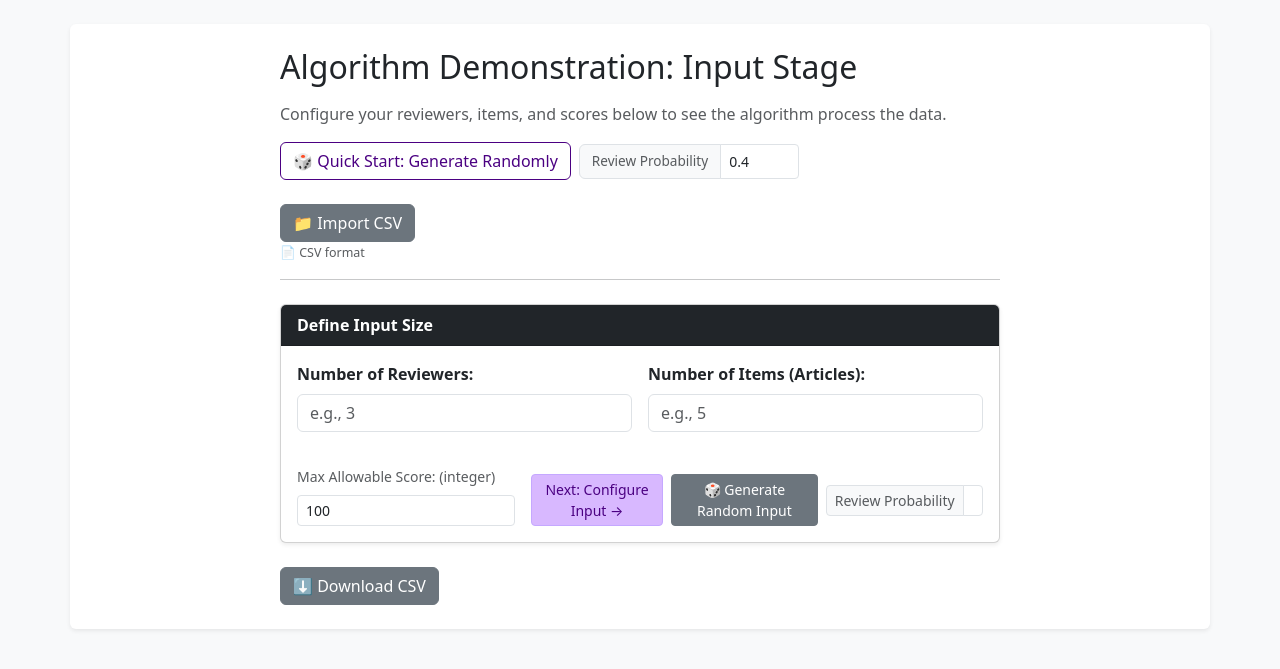
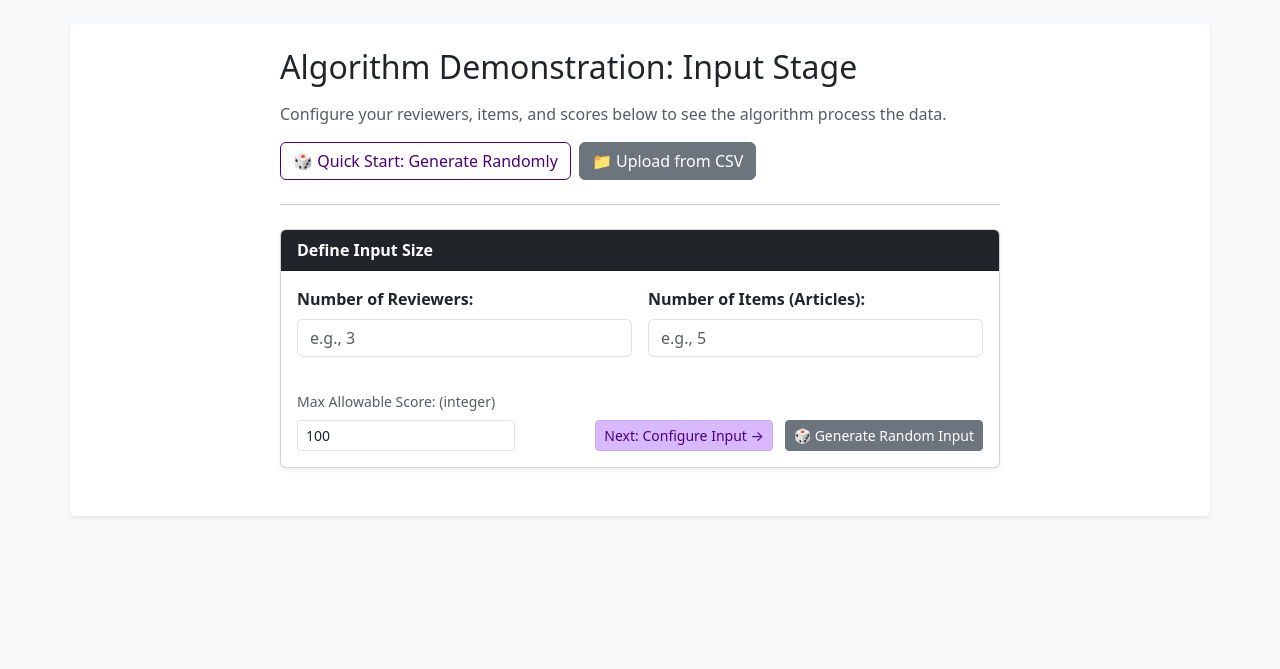
Before and after one commit to AvitalZar/website-for-rgcr, a Flask app: page /input in a window 1280 px wide. Shown: the part 56-725 px from the top of the page. Run offline with Flask 3, Linux system fonts and the light colour scheme.

Commit message:
input remain in input stage after execution.

```diff
--- a/app.py
+++ b/app.py
@@ -1,6 +1,7 @@
 from flask import Flask, render_template, request, Response
-from rgcr_lite.rgcr_methods import RGCR, rgcr_from_csv
+from rgcr_lite import RGCR, voters_from_csv
 import io
+import json
 import logging
 import os
 import tempfile
@@ -15,18 +16,89 @@
     return render_template('index.html')
 
 # 2. Input Page Route
-@app.route('/input')
+@app.route('/input', methods=['GET', 'POST'])
 def input_page():
-    return render_template('input.html')
+    prefill = None
+    csv_error = None
 
-# 3. Results Page Route (Handles the form submission and CSV upload)
+    if request.method == 'POST':
+        try:
+            reviewers_json = request.form.get('prefill_reviewers', '[]')
+            raw_reviewers = json.loads(reviewers_json)
+            # JSON object keys are always strings - convert item ids back to int
+            reviewers_list = [
+                {int(item_id): score for item_id, score in reviewer.items()}
+                for reviewer in raw_reviewers
+            ]
+            num_items = int(request.form.get('prefill_num_items', 0))
+            max_score = int(request.form.get('prefill_max_score', 100))
+
+            prefill = {
+                'num_reviewers': len(reviewers_list),
+                'num_items': num_items,
+                'max_score': max_score,
+                'reviewers': reviewers_list,
+            }
+        except (ValueError, TypeError, json.JSONDecodeError):
+            # If anything about the submitted prefill data is malformed,
+            # just fall back to a blank input page rather than erroring out.
+            prefill = None
+            csv_error = "Could not restore your previous input. Please re-enter it."
+
+    return render_template('input.html', prefill=prefill, csv_error=csv_error)
+
+@app.route('/upload_csv', methods=['POST'])
+def upload_csv():
+    csv_error = None
+    prefill = None
+
+    csv_file = request.files.get('csv_file')
+    if not csv_file or csv_file.filename == '':
+        csv_error = "No CSV file was uploaded."
+        return render_template('input.html', prefill=None, csv_error=csv_error)
+
+    temp_dir = tempfile.gettempdir()
+    filename = secure_filename(csv_file.filename)
+    temp_path = os.path.join(temp_dir, filename)
+    csv_file.save(temp_path)
+
+    try:
+        reviewers_list = voters_from_csv(temp_path)
+        unique_items = ({item_id for reviewer in reviewers_list for item_id in reviewer})
+        '''
+        item_to_id = {item_id: idx for idx, item_id in enumerate(unique_items)}
+        reviewers_list = [
+            {item_to_id[item_id]: score for item_id, score in reviewer.items()}
+            for reviewer in pre_reviewers_list
+        ]'''
+
+
+        max_score = max(score for reviewer in reviewers_list for score in reviewer.values()) if reviewers_list else 100
+        num_items = len(unique_items)
+        prefill = {
+            'num_reviewers': len(reviewers_list),
+            'num_items': num_items,
+            'max_score': max_score,
+            'reviewers': reviewers_list,
+        }
+    except Exception as e:
+        csv_error = f"Could not read the CSV file: {e}"
+    finally:
+        if os.path.exists(temp_path):
+            os.remove(temp_path)
+
+    return render_template('input.html', prefill=prefill, csv_error=csv_error)
+
+# 3. Results Page Route (Handles the form submission)
 @app.route('/results', methods=['POST'])
 def results():
-    res = None
+    results = None
     function_logs = ""
     error_message = None
     reviewers_list = []
     avg_result = []
+    num_items = 0
+    max_score = 100
 
     # Setup logger
     log_capture_string = io.StringIO()
@@ -41,65 +113,47 @@
     logger.addHandler(ch)
 
     try:
-        # Check if a CSV file was uploaded
-        if 'csv_file' in request.files and request.files['csv_file'].filename != '':
-            csv_file = request.files['csv_file']
+        # Standard manual form processing (this now also covers data that
+        # originated from a CSV upload or from returning from the results page,
+        # since both are prefilled into this same form before submission).
+        num_reviewers_str = request.form.get('num_reviewers')
 
-            # Create a temporary path to save the uploaded file
-            temp_dir = tempfile.gettempdir()
-            filename = secure_filename(csv_file.filename)
-            temp_path = os.path.join(temp_dir, filename)
+        if num_reviewers_str:
+            num_reviewers = int(num_reviewers_str)
+            num_items = int(request.form.get('num_items'))
+            max_score = int(request.form.get('max_score', 10))
 
-            csv_file.save(temp_path)
+            for r in range(1, num_reviewers + 1):
+                reviewer_dict = {}
+                for i in range(1, num_items + 1):
+                    is_active = request.form.get(f'active_r{r}_i{i}') == 'on'
+                    if is_active:
+                        score = int(request.form.get(f'score_r{r}_i{i}'))
+                        reviewer_dict[i] = score
+
+                reviewers_list.append(reviewer_dict)
 
             try:
-                # Execute directly from the temporary CSV file path
-                res = rgcr_from_csv(temp_path)
+                # Execute standard RGCR process
+                results = rgcr_estimator(reviewers_list, num_items)
             except Exception as e:
                 error_message = str(e)
-            finally:
-                # Clean up the temporary file
-                if os.path.exists(temp_path):
-                    os.remove(temp_path)
-        else:
-            # Standard manual form processing
-            num_reviewers_str = request.form.get('num_reviewers')
 
-            # Ensure standard form inputs exist before parsing
-            if num_reviewers_str:
-                num_reviewers = int(num_reviewers_str)
-                num_items = int(request.form.get('num_items'))
-                max_score = int(request.form.get('max_score', 10))
-
-                for r in range(1, num_reviewers + 1):
-                    reviewer_dict = {}
-                    for i in range(1, num_items + 1):
-                        is_active = request.form.get(f'active_r{r}_i{i}') == 'on'
-                        if is_active:
-                            score = int(request.form.get(f'score_r{r}_i{i}'))
-                            reviewer_dict[i] = score
-
-                    reviewers_list.append(reviewer_dict)
-
-                try:
-                    # Execute standard RGCR process
-                    res = rgcr_estimator(reviewers_list, num_items)
-                except Exception as e:
-                    error_message = str(e)
-
-                # Calculate average result independently, mirroring the original code structure
-                avg_result = mean_estimator(reviewers_list, num_items)
+            # Calculate average result independently, mirroring the original code structure
+            avg_result = mean_estimator(reviewers_list, max_score)
 
     finally:
         logger.removeHandler(ch)
         function_logs = log_capture_string.getvalue()
 
     return render_template('results.html',
-                           result_ranking=res,
+                           result_ranking=results,
                            avg_ranking=avg_result,
                            logs=function_logs,
                            error_message=error_message,
-                           reviewers_list=reviewers_list)
+                           reviewers_list=reviewers_list,
+                           num_items=num_items,
+                           max_score=max_score)
 
 # 4. About Page Route
 @app.route('/about')
--- a/templates/input.html
+++ b/templates/input.html
@@ -19,48 +19,28 @@
         <h2 class="mb-3 text-start">Algorithm Demonstration: Input Stage</h2>
         <p class="text-muted text-start">Configure your reviewers, items, and scores below to see the algorithm process the data.</p>
 
-        <div class="mb-4 text-start d-flex gap-2 align-items-center">
+        {% if csv_error %}
+            <div class="alert alert-danger" role="alert">
+                ⚠️ {{ csv_error }}
+            </div>
+        {% endif %}
+
+        <div class="mb-4 text-start d-flex gap-2">
             <button type="button" class="btn" style="color:#4b0082; border-color:#4b0082;" onclick="generateFullyRandomSetup()">
                 🎲 Quick Start: Generate Randomly
             </button>
-            <div class="input-group" style="width: 220px;">
-                <span class="input-group-text small text-muted" style="font-size: 0.85rem;">Review Probability</span>
-                <input type="number" id="prob_top" class="form-control form-control-sm" value="0.4" min="0.01" max="0.99" step="0.01" onchange="syncProbability(this.value)">
-            </div>
+
+            <form action="/upload_csv" method="POST" enctype="multipart/form-data" id="csvForm" class="m-0">
+                <input type="file" id="csvFileInput" name="csv_file" accept=".csv" style="display: none;" onchange="document.getElementById('csvForm').submit();">
+                <button type="button" class="btn btn-secondary" onclick="document.getElementById('csvFileInput').click();">
+                    📁 Upload from CSV
+                </button>
+            </form>
         </div>
 
-        <div>
-            <form action="/results" method="POST" enctype="multipart/form-data" id="csvForm" class="m-0">
-                <input type="file" id="csvFileInput" name="csv_file" accept=".csv" style="display: none;" onchange="document.getElementById('csvForm').submit();">
-                <button type="button" class="btn btn-secondary" onclick="document.getElementById('csvFileInput').click();">
-                    📁 Import CSV
-                </button>
-            </form>
-
-            <div class="d-flex align-items-start">
-                <a href="#" class="text-muted small text-decoration-none" style="font-size:0.78rem; margin-top:2px;"
-                   onclick="toggleCsvFormat(event)">📄 CSV format</a>
-                <div id="csvFormatPopup" class="d-none ms-2 p-2 border rounded bg-white shadow-sm" style="font-size:0.75rem;">
-                    <div class="text-muted mb-1 fw-bold">Expected CSV structure:</div>
-                    <table class="table table-bordered table-sm mb-1" style="font-size:0.73rem; width:auto;">
-                        <thead class="table-light">
-                            <tr>
-                                <th>item</th>
-                                <th>Rev 1</th>
-                                <th>Rev 2</th>
-                                <th>Rev 3</th>
-                            </tr>
-                        </thead>
-                        <tbody>
-                            <tr><td>1</td><td>score</td><td>score</td><td>score</td></tr>
-                            <tr><td>2</td><td>score</td><td>score</td><td>score</td></tr>
-                            <tr><td>3</td><td>score</td><td>score</td><td>score</td></tr>
-                        </tbody>
-                    </table>
-                    <div class="text-muted" style="font-size:0.7rem;">Empty cells = reviewer skipped that item.</div>
-                </div>
-            </div>
-        </div>
+        {% if prefill %}
+            <script id="prefill-data" type="application/json">{{ prefill | tojson }}</script>
+        {% endif %}
 
         <hr>
 
@@ -88,25 +68,16 @@
                                 Max score must be a valid integer.
                             </div>
                         </div>
-                        <div class="col-md-8 d-flex justify-content-end align-items-center gap-2">
+                        <div class="col-md-8 text-end">
                             <button type="button" class="btn btn-sm" style="background-color:#d8b8ff; border-color:#c5a8ff; color:#4b0082;" onclick="buildStep2(false)">
                                 Next: Configure Input →
                             </button>
-
-                            <button type="button" class="btn btn-sm btn-secondary" onclick="buildStep2(true)">
+                            <button type="button" class="btn btn-sm btn-secondary ms-2" onclick="buildStep2(true)">
                                 🎲 Generate Random Input
                             </button>
-                            <div class="input-group input-group-sm" style="width: 220px;">
-                                <span class="input-group-text text-muted">Review Probability</span>
-                                <input type="number" id="prob_bottom" class="form-control" value="0.4" min="0.01" max="0.99" step="0.01" onchange="syncProbability(this.value)">
-                            </div>
                         </div>
                     </div>
                 </div>
-            </div>
-
-            <div id="downloading">
-                <button type="button" class="btn btn-secondary" onclick="downloadCSV()">⬇ Download CSV</button>
             </div>
 
             <div id="execution" class="mt-4 border-top pt-3 text-start d-none">
@@ -124,48 +95,16 @@
                     <div id="matrix_dynamic_area"></div>
 
                     <div class="mt-4 border-top pt-3 text-end">
-                        <button type="button" class="btn btn-secondary text-white me-2" onclick="downloadCSV()">⬇ Download CSV</button>
                         <button type="submit" class="btn btn-success btn-lg">Execute Algorithm 🚀</button>
                     </div>
                 </div>
             </div>
+
         </form>
     </div>
 </div>
 
 <script>
-// Sync both probability input fields
-function syncProbability(val) {
-    document.getElementById('prob_top').value = val;
-    document.getElementById('prob_bottom').value = val;
-}
-
-function downloadCSV() {
-    let numReviewers = parseInt(document.getElementById('num_reviewers').value) || 3;
-    let numItems = parseInt(document.getElementById('num_items').value) || 5;
-
-    let csvContent = "item";
-    for(let r=1; r<=numReviewers; r++) csvContent += ",Rev " + r;
-    csvContent += "\n";
-
-    for(let i=1; i<=numItems; i++) {
-        csvContent += i;
-        for(let r=1; r<=numReviewers; r++) {
-            let el = document.getElementById(`score_r${r}_i${i}`);
-            let val = (el && !el.disabled) ? el.value : "";
-            csvContent += "," + val;
-        }
-        csvContent += "\n";
-    }
-
-    const blob = new Blob([csvContent], { type: 'text/csv' });
-    const url = window.URL.createObjectURL(blob);
-    const a = document.createElement('a');
-    a.setAttribute('href', url);
-    a.setAttribute('download', 'data_input.csv');
-    a.click();
-}
-
 function validateMaxScoreField() {
     const maxScoreInput = document.getElementById('max_score');
     const val = parseFloat(maxScoreInput.value);
@@ -197,7 +136,11 @@
     });
 }
 
-function buildStep2(shouldRandomizeMatrix = false) {
+// Dynamically creates the scoring interface.
+// presetData (optional): { num_reviewers, num_items, max_score, reviewers: [ {item: score, ...}, ... ] }
+// When provided, the grid is filled with these exact values (e.g. from a CSV
+// upload, or from returning from the results page) instead of random ones.
+function buildStep2(shouldRandomizeMatrix = false, presetData = null) {
     if (!validateMaxScoreField()) {
         alert("Please enter a valid integer for the Max Allowable Score first.");
         return;
@@ -212,36 +155,23 @@
         return;
     }
 
-    // Probability logic
-    let reviewProbability = 0.4;
-    if (shouldRandomizeMatrix) {
-        let probInputStr = document.getElementById('prob_bottom').value;
-        if (probInputStr.trim() !== "") {
-            let probInput = parseFloat(probInputStr);
-            if (!isNaN(probInput) && probInput > 0 && probInput < 1) {
-                reviewProbability = probInput;
-            } else {
-                alert("Review Probability must be strictly greater than 0 and less than 1. Using default 0.4");
-                syncProbability("0.4");
-            }
-        }
-    }
-
     document.getElementById('display_max_score').innerText = maxScore;
     const container = document.getElementById('matrix_dynamic_area');
     container.innerHTML = '';
 
+    // --- Step 1: Create a global shuffled list of all items (acyclic underlying hierarchy) ---
     let masterItemOrder = [];
     for (let i = 1; i <= numItems; i++) {
         masterItemOrder.push(i);
     }
-    if (shouldRandomizeMatrix) {
+    if (shouldRandomizeMatrix && !presetData) {
         for (let i = numItems - 1; i > 0; i--) {
-            const j = Math.floor(Math.random() * (i + 1));
-            [masterItemOrder[i], masterItemOrder[j]] = [masterItemOrder[j], masterItemOrder[i]];
-        }
+        const j = Math.floor(Math.random() * (i + 1));
+        [masterItemOrder[i], masterItemOrder[j]] = [masterItemOrder[j], masterItemOrder[i]];
+    }
     }
 
+    // Loop to build the interface UI for each reviewer
     for (let r = 1; r <= numReviewers; r++) {
         let reviewerHtml = `
             <div class="p-3 mb-3 border rounded bg-light">
@@ -253,13 +183,22 @@
                 </div>
         `;
 
+        // Temporary helper object to hold generated random scores for the current reviewer
         let generatedScoresForReviewer = {};
 
-        if (shouldRandomizeMatrix) {
+        if (presetData && presetData.reviewers && presetData.reviewers[r - 1]) {
+            // Use the exact preset scores for this reviewer (from CSV upload or
+            // from returning from the results page), converting item keys to numbers.
+            const presetReviewer = presetData.reviewers[r - 1];
+            Object.keys(presetReviewer).forEach(itemKey => {
+                generatedScoresForReviewer[parseInt(itemKey)] = presetReviewer[itemKey];
+            });
+        } else if (shouldRandomizeMatrix) {
+            // --- Step 2: Select random items ---
             let activeItemsForThisReviewer = [];
             for (let i = 1; i <= numItems; i++) {
-                // Modified probability condition based on input
-                if (Math.random() < reviewProbability) {
+                // 40% chance that the reviewer selected this item to review
+                if (Math.random() > 0.60) {
                     activeItemsForThisReviewer.push(i);
                 }
             }
@@ -276,6 +215,7 @@
                 activeItemsForThisReviewer.sort((a, b) => a - b);
             }
 
+            // Filter the master shuffled list to contain only the items this reviewer selected
             let reviewerOrderedSelection = masterItemOrder.filter(item => activeItemsForThisReviewer.includes(item));
             let totalSelected = reviewerOrderedSelection.length;
 
@@ -291,14 +231,17 @@
                 }
 
                 let randomScoresPool = availableScores.slice(0, totalSelected);
+
                 randomScoresPool.sort((a, b) => a - b);
 
+                // Map the sorted scores to the corresponding items based on their occurrence in the shuffled list
                 reviewerOrderedSelection.forEach((item, index) => {
                     generatedScoresForReviewer[item] = randomScoresPool[index];
                 });
             }
         }
 
+        // Render input fields in HTML (always displayed sequentially 1, 2, 3... for user convenience)
         for (let i = 1; i <= numItems; i++) {
             const hasScore = generatedScoresForReviewer[i] !== undefined;
             const scoreValue = hasScore ? generatedScoresForReviewer[i] : '';
@@ -335,8 +278,9 @@
     }
 
     document.getElementById('execution').classList.remove('d-none');
+
     document.getElementById('step2_container').classList.remove('d-none');
-    document.getElementById('downloading').scrollIntoView({ behavior: 'smooth' });
+    document.getElementById('execution').scrollIntoView({ behavior: 'smooth' });
 }
 
 function toggleInputState(reviewer, item) {
@@ -348,7 +292,7 @@
 
     if (isReviewed) {
         scoreInput.required = true;
-        scoreInput.value = 0;
+        scoreInput.value = 0; // Default starting value when activated
         validateIndividualInput(scoreInput);
     } else {
         scoreInput.required = false;
@@ -367,7 +311,7 @@
     const errorDiv = document.getElementById(`err_${input.id}`);
 
     if (isNaN(val) || val < min || val > max || !Number.isInteger(val)) {
-        input.classList.add('is-invalid');
+        input.classList.add('is-invalid'); // Native Bootstrap red border
         errorDiv.innerText = `Must be an integer between ${min} and ${max}.`;
         errorDiv.style.display = 'block';
         return false;
@@ -394,15 +338,27 @@
     return isFormValid;
 }
 
-function toggleCsvFormat(e) {
-    e.preventDefault();
-    const popup = document.getElementById('csvFormatPopup');
-    popup.classList.toggle('d-none');
-}
+document.addEventListener('DOMContentLoaded', function () {
+    const prefillEl = document.getElementById('prefill-data');
+    if (!prefillEl) return;
+
+    try {
+        const presetData = JSON.parse(prefillEl.textContent);
+
+        document.getElementById('num_reviewers').value = presetData.num_reviewers;
+        document.getElementById('num_items').value = presetData.num_items;
+        document.getElementById('max_score').value = presetData.max_score;
+        validateMaxScoreField();
+
+        buildStep2(false, presetData);
+    } catch (e) {
+        console.error('Failed to load prefilled data:', e);
+    }
+});
 
 function generateFullyRandomSetup() {
-    document.getElementById('num_reviewers').value = Math.floor(Math.random() * 11) + 10;
-    document.getElementById('num_items').value = Math.floor(Math.random() * 16) + 15;
+    document.getElementById('num_reviewers').value = Math.floor(Math.random() * 11) + 10; // 10 to 20 Reviewers
+    document.getElementById('num_items').value = Math.floor(Math.random() * 16) + 15;    // 15 to 30 Items
 
     document.getElementById('max_score').value = 100;
     validateMaxScoreField();
```
Also changed, not shown: templates/results.html (+8 -3 lines).
